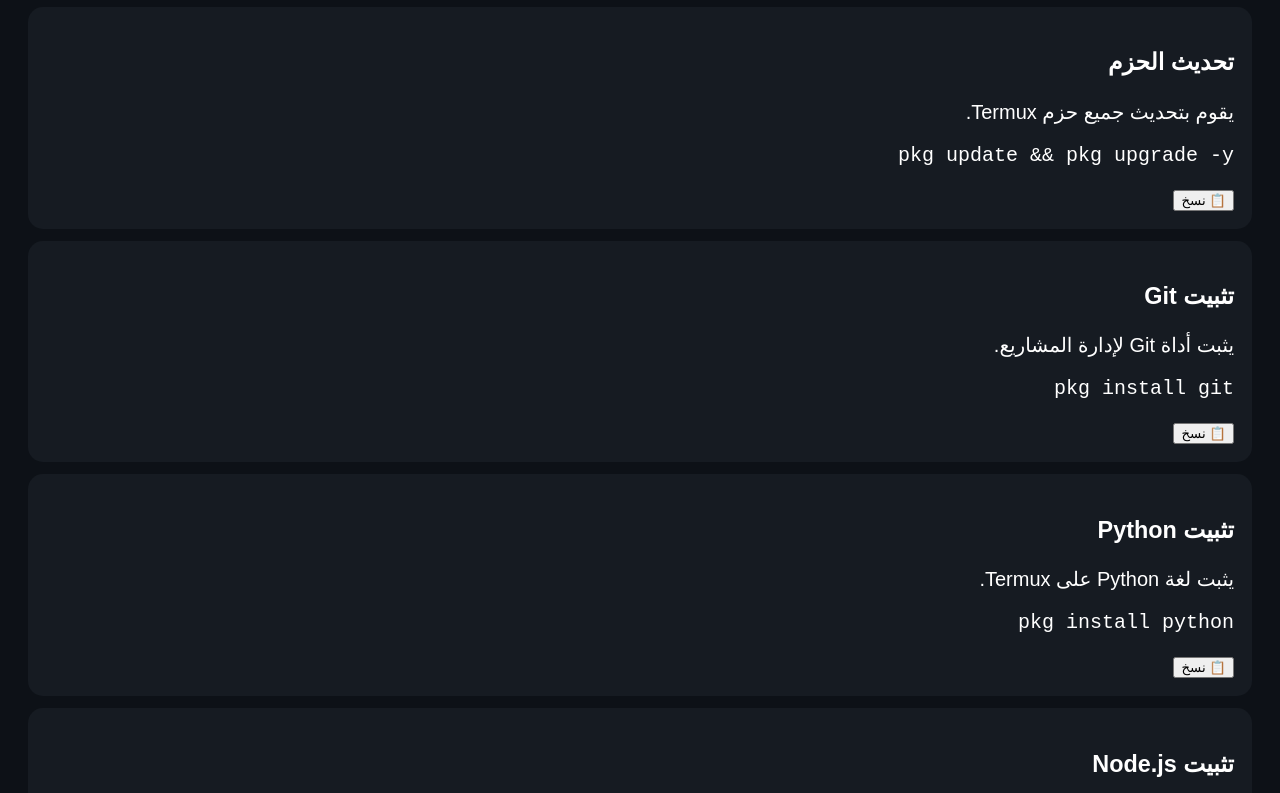
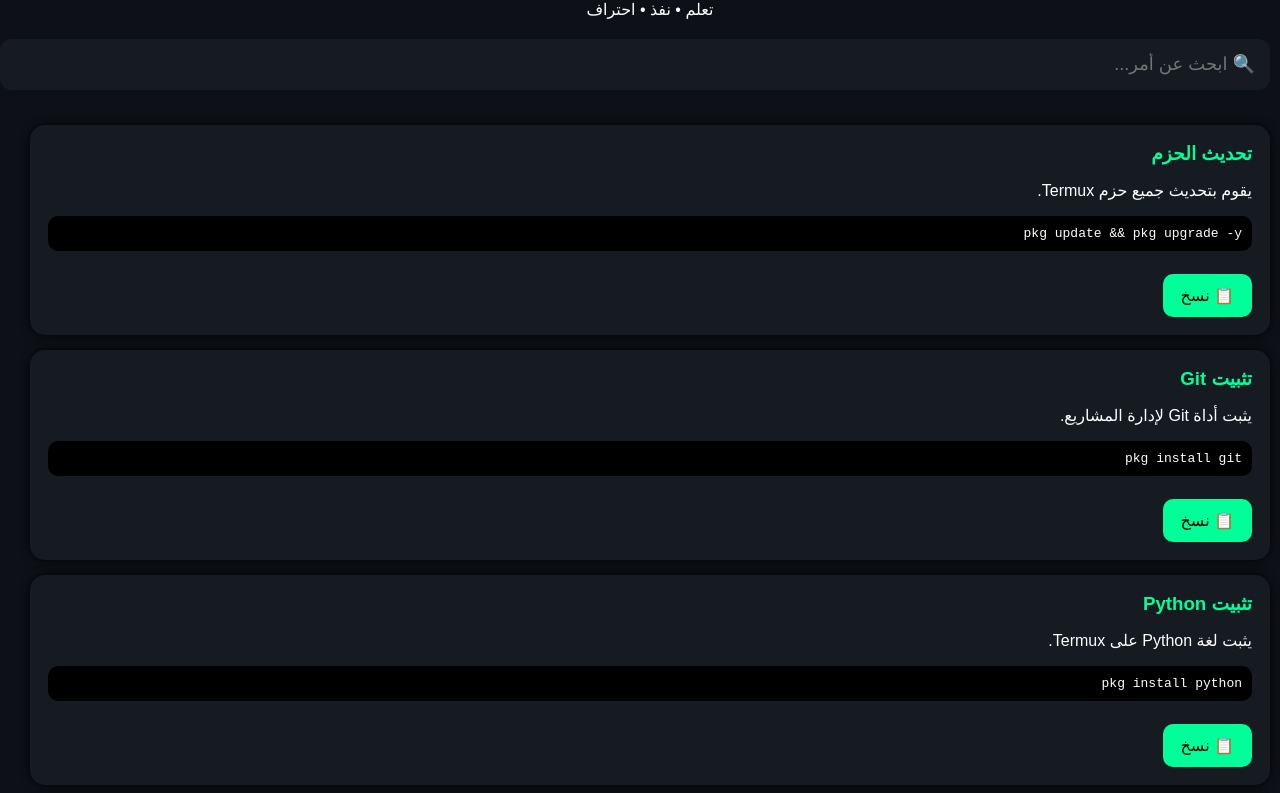
Before and after one commit to shenoudasameh199-hue/TermuxArabicPro, a website: page www/index.html in a window 1280 px wide. Shown: the part 101-894 px from the top of the page. Drawn offline with Linux system fonts and the light colour scheme.

Commit message:
New Modern UI

```diff
--- a/www/css/style.css
+++ b/www/css/style.css
@@ -0,0 +1,57 @@
+body{
+background:#0d1117;
+color:white;
+font-family:sans-serif;
+margin:0;
+padding:20px;
+}
+
+header{
+text-align:center;
+margin-bottom:20px;
+}
+
+header h1{
+color:#00ff99;
+}
+
+#search{
+width:100%;
+padding:15px;
+border:none;
+border-radius:12px;
+font-size:18px;
+margin-bottom:20px;
+background:#161b22;
+color:white;
+}
+
+.card{
+background:#161b22;
+padding:18px;
+margin:15px 0;
+border-radius:15px;
+box-shadow:0 0 10px #000;
+}
+
+.card h3{
+margin:0;
+color:#00ff99;
+}
+
+.card pre{
+background:#000;
+padding:10px;
+border-radius:10px;
+overflow:auto;
+}
+
+button{
+background:#00ff99;
+color:black;
+border:none;
+padding:12px 18px;
+border-radius:10px;
+font-size:16px;
+margin-top:10px;
+}
--- a/www/index.html
+++ b/www/index.html
@@ -2,41 +2,23 @@
 <html lang="ar" dir="rtl">
 <head>
 <meta charset="UTF-8">
-<meta name="viewport" content="width=device-width, initial-scale=1">
+<meta name="viewport" content="width=device-width, initial-scale=1.0">
 <title>Termux Arabic Pro</title>
-
-<style>
-body{
-background:#0d1117;
-color:white;
-font-family:sans-serif;
-padding:20px;
-}
-
-h1{
-text-align:center;
-color:#00ff99;
-}
-
-.card{
-background:#161b22;
-padding:18px;
-margin:12px 0;
-border-radius:15px;
-font-size:20px;
-}
-</style>
-
+<link rel="stylesheet" href="css/style.css">
 </head>
 
 <body>
 
-<h1>Termux Arabic Pro</h1>
+<header>
+<h1>🚀 Termux Arabic Pro</h1>
+<p>تعلم • نفذ • احتراف</p>
+</header>
+
+<input id="search" placeholder="🔍 ابحث عن أمر...">
 
 <div id="app"></div>
 
 <script src="js/app.js"></script>
 
 </body>
-</body>
 </html>
--- a/www/js/app.js
+++ b/www/js/app.js
@@ -1,47 +1,69 @@
-document.addEventListener("DOMContentLoaded", async () => {
+let allCommands = [];
 
-    const app = document.getElementById("app");
+async function loadData(){
 
-    try {
+const res = await fetch("data/commands.json");
 
-        const response = await fetch("data/commands.json");
-        const commands = await response.json();
+allCommands = await res.json();
 
-        commands.forEach(item => {
+show(allCommands);
 
-            const card = document.createElement("div");
+}
 
-            card.className = "card";
+function show(data){
 
-            card.innerHTML = `
-                <h3>${item.title}</h3>
-                <p>${item.description}</p>
+const app=document.getElementById("app");
 
-                <pre>${item.command}</pre>
+app.innerHTML="";
 
-                <button onclick="copyCommand('${item.command}')">
-                    📋 نسخ
-                </button>
-            `;
+data.forEach(item=>{
 
-            app.appendChild(card);
+app.innerHTML+=`
+<div class="card">
+<h3>${item.title}</h3>
+<p>${item.description}</p>
 
-        });
+<pre>${item.command}</pre>
 
-    } catch (err) {
+<button onclick="copy('${item.command}')">
+📋 نسخ
+</button>
 
-        app.innerHTML = "<h2>حدث خطأ أثناء تحميل البيانات</h2>";
-
-        console.log(err);
-
-    }
+</div>
+`;
 
 });
 
-function copyCommand(text){
+}
 
-    navigator.clipboard.writeText(text);
+function copy(text){
 
-    alert("تم نسخ الأمر ✅");
+navigator.clipboard.writeText(text);
+
+alert("تم النسخ ✅");
 
 }
+
+document
+.getElementById("search")
+.addEventListener("input",e=>{
+
+const value=e.target.value.toLowerCase();
+
+show(
+
+allCommands.filter(x=>
+
+x.title.toLowerCase().includes(value)
+
+||
+
+x.description.toLowerCase().includes(value)
+
+)
+
+);
+
+});
+
+loadData();
```
